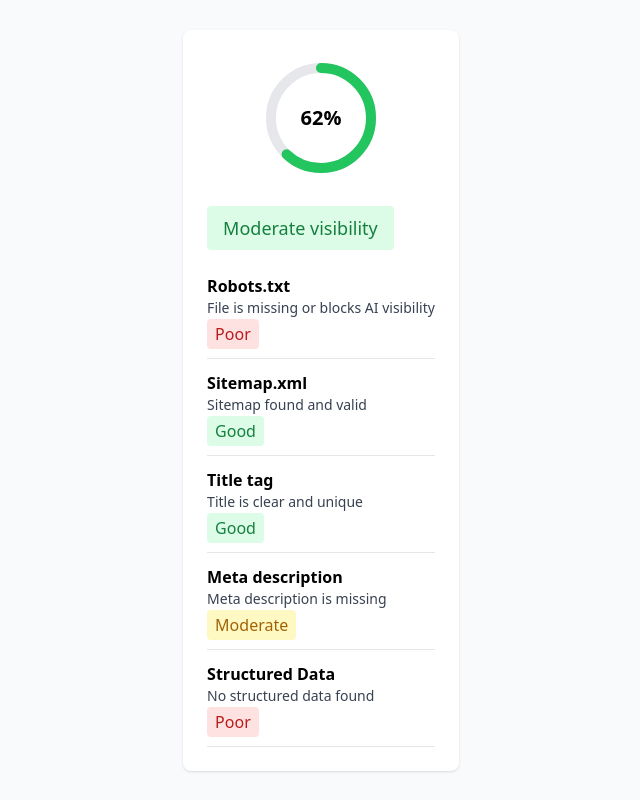
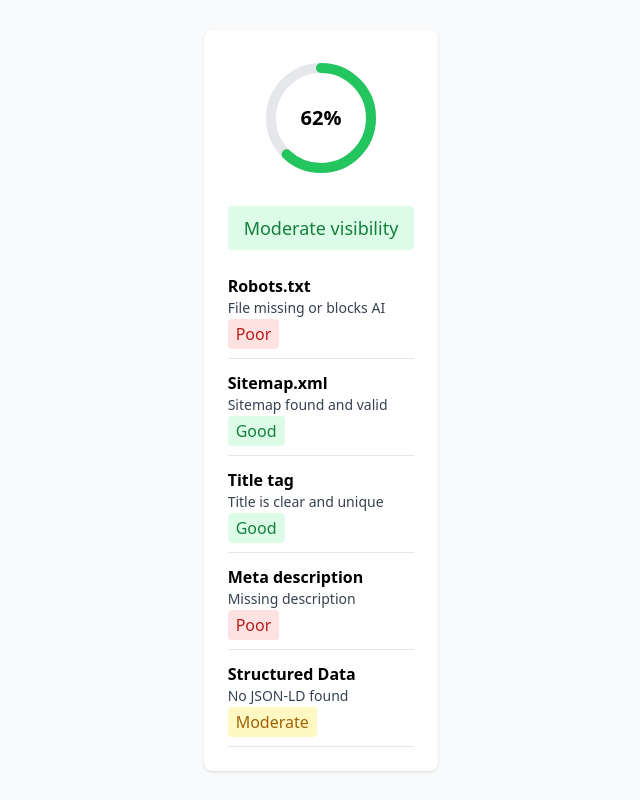
Before and after one commit to dm100usa-oss/aivcheck---main, a Next.js app: page /success in a window 1280 px wide. Shown: the whole page, without its empty margins (319-959 px from the left). Built offline with nearby package versions, Linux system fonts and the light colour scheme.

Commit message:
Update page.tsx

```diff
--- a/app/success/page.tsx
+++ b/app/success/page.tsx
@@ -1,3 +1,4 @@
+// /app/success/page.tsx
 "use client";
 
 import React from "react";
@@ -5,38 +6,18 @@ import ReportLayout from "../../components/ReportLayout";
 import { CheckItem } from "../../types";
 
 export default function SuccessPage() {
-  // Temporary test data
   const testItems: CheckItem[] = [
-    {
-      name: "Robots.txt",
-      status: "Poor",
-      explanation: "File is missing or blocks AI visibility",
-    },
-    {
-      name: "Sitemap.xml",
-      status: "Good",
-      explanation: "Sitemap found and valid",
-    },
-    {
-      name: "Title tag",
-      status: "Good",
-      explanation: "Title is clear and unique",
-    },
-    {
-      name: "Meta description",
-      status: "Moderate",
-      explanation: "Meta description is missing",
-    },
-    {
-      name: "Structured Data",
-      status: "Poor",
-      explanation: "No structured data found",
-    },
+    { name: "Robots.txt", status: "Poor", explanation: "File missing or blocks AI" },
+    { name: "Sitemap.xml", status: "Good", explanation: "Sitemap found and valid" },
+    { name: "Title tag", status: "Good", explanation: "Title is clear and unique" },
+    { name: "Meta description", status: "Poor", explanation: "Missing description" },
+    { name: "Structured Data", status: "Moderate", explanation: "No JSON-LD found" },
   ];
 
   return (
     <main className="min-h-screen bg-gray-50 flex items-center justify-center p-6">
       <ReportLayout
+        mode="pro"   // 👈 добавили обязательное поле
         score={62}
         interpretation="Moderate visibility"
         items={testItems}
```
